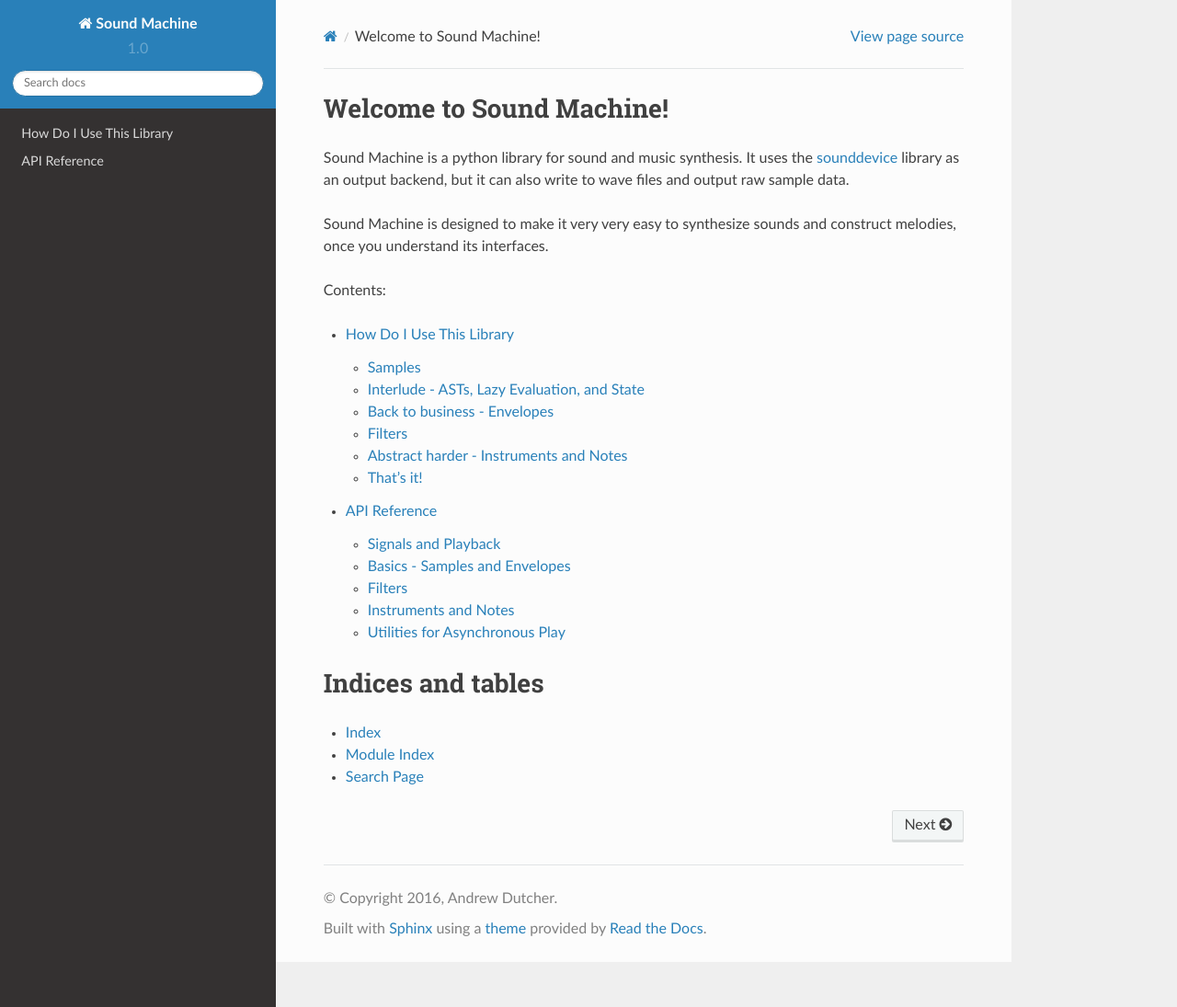
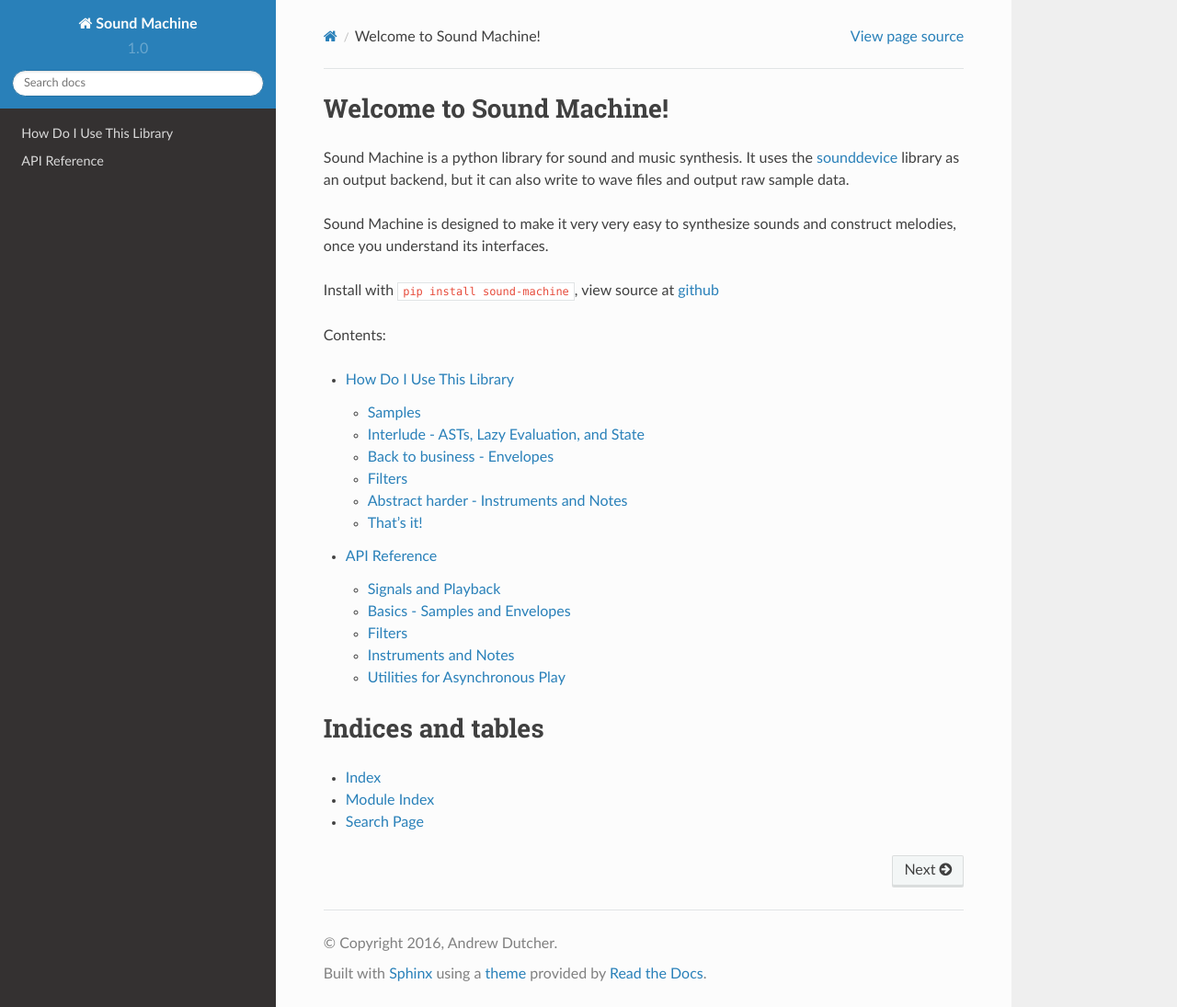
Before and after one commit to rhelmot/sound-machine, a Sphinx documentation site: the page built from docs/source/index.rst, in a window 1280 px wide and 1095 px high. Shown: the whole window at 92% size. Built offline with Sphinx 7.4.7 and the Read the Docs theme 2.0.0, drawn with Linux system fonts in a browser that asks for light colours.

Commit message:
Add link in docs to github/install instructions

```diff
--- a/docs/source/index.rst
+++ b/docs/source/index.rst
@@ -12,6 +12,8 @@
 
 Sound Machine is designed to make it very very easy to synthesize sounds and construct melodies,
 once you understand its interfaces.
+
+Install with ``pip install sound-machine``, view source at `github <https://github.com/rhelmot/sound-machine>`_
 
 Contents:
 
```
